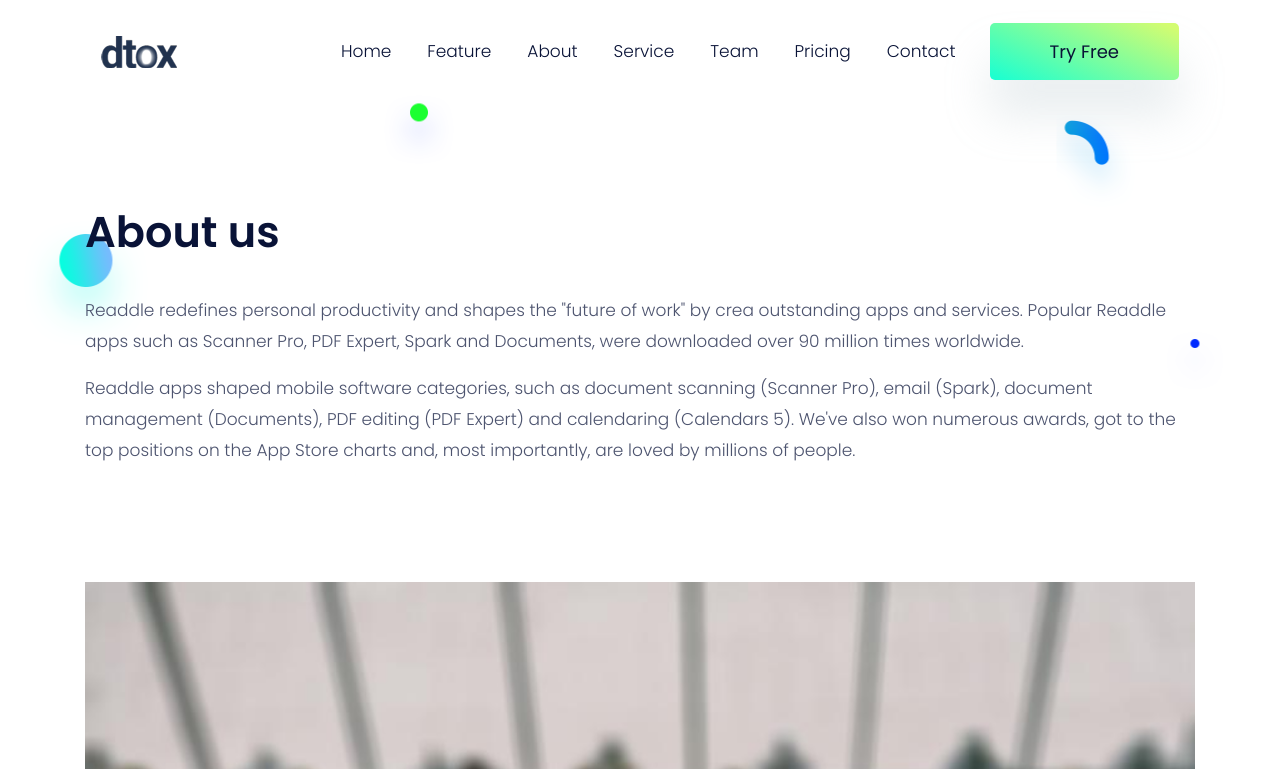
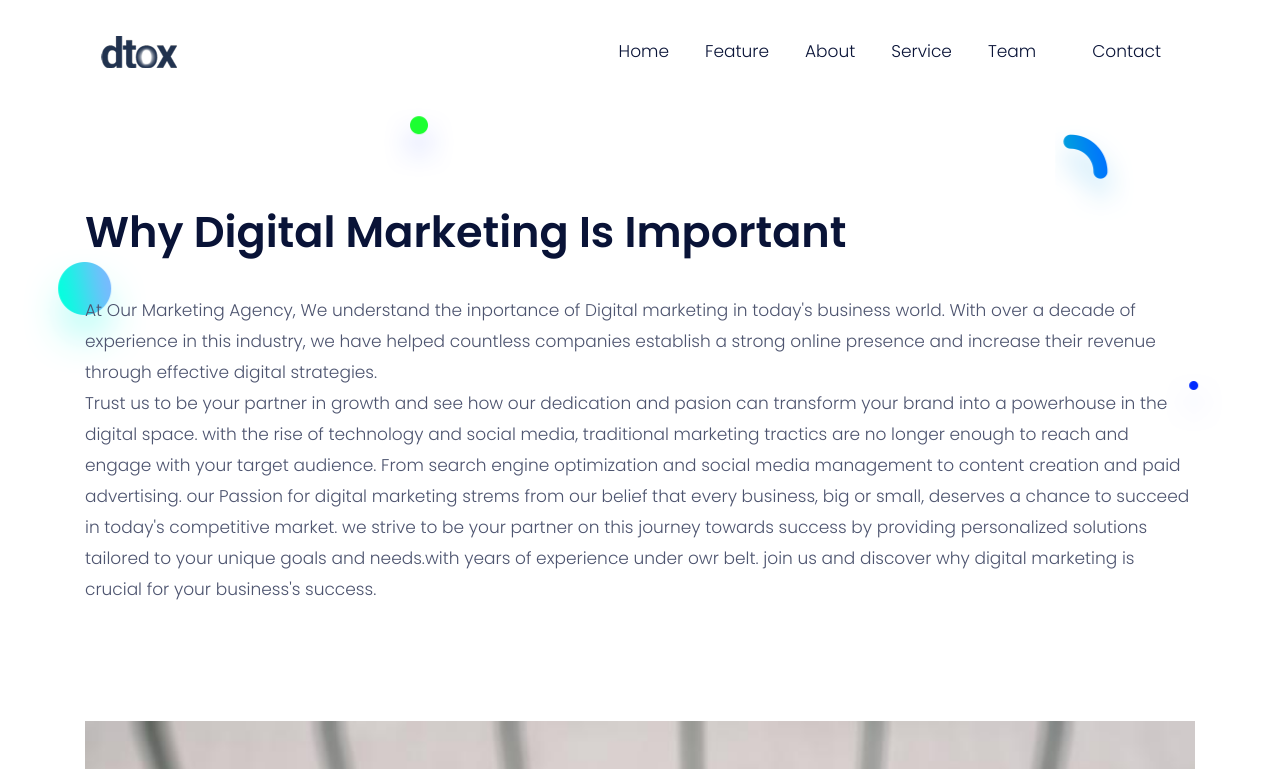
Before and after one commit to TwinkleAptech/The-Marketing-Agency, a plain HTML site: page about.html in a window 1280 px wide. Shown: the top 769 px of the page. Drawn offline with Linux system fonts and the light colour scheme.

Commit message:
Update about.html

```diff
--- a/about.html
+++ b/about.html
@@ -69,13 +69,13 @@
             <a class="nav-link page-scroll" href="index.html#team">Team</a>
           </li>
           <li class="nav-item">
-            <a class="nav-link page-scroll" href="index.html#pricing">Pricing</a>
+            <!--<a class="nav-link page-scroll" href="index.html#pricing">Pricing</a>-->
           </li>
           <li class="nav-item">
             <a class="nav-link" href="contact.html">Contact</a>
           </li>
         </ul>
-        <a href="#" class="btn btn-primary ml-lg-3 primary-shadow">Try Free</a>
+        <!--<a href="#" class="btn btn-primary ml-lg-3 primary-shadow">Try Free</a>-->
       </div>
     </nav>
   </div>
@@ -87,17 +87,11 @@
   <div class="container">
     <div class="row">
       <div class="col-lg-12">
-        <h2 class="section-title">About us</h2>
+        <h2 class="section-title">Why Digital Marketing Is Important</h2>
       </div>
       <div class="col-lg-12 mb-100">
-        <p>Readdle redefines personal productivity and shapes the "future of work" by crea
-          outstanding apps and services. Popular Readdle apps such as Scanner Pro, PDF
-          Expert, Spark and Documents, were downloaded over 90 million times worldwide.</p>
-        <p>Readdle apps shaped mobile software categories, such as document scanning
-          (Scanner Pro), email (Spark), document management (Documents), PDF editing
-          (PDF Expert) and calendaring (Calendars 5). We've also won numerous awards,
-          got to the top positions on the App Store charts and, most importantly, are loved
-          by millions of people.</p>
+        <p>At Our Marketing Agency, We understand the inportance of Digital marketing in today's business world. With over a decade of experience in this industry, we have helped countless companies establish a strong online presence and increase their revenue through effective digital strategies.<br>
+		Trust us to be your partner in growth and see how our dedication and pasion can transform your brand into a powerhouse in the digital space. with the rise of technology and social media, traditional marketing tractics are no longer enough to reach and engage with your target audience. From search engine optimization and social media management to content creation and paid advertising. our Passion for digital marketing strems from our belief that every business, big or small, deserves a chance to succeed in today's competitive market. we strive to be your partner on this journey towards success by providing personalized solutions tailored to your unique goals and needs.with years of experience under owr belt. join us and discover why digital marketing is crucial for your business's success.</p>
       </div>
       <div class="col-lg-12">
         <!-- about video -->
@@ -122,7 +116,7 @@
 <section class="section product" style="background-image: url(images/backgrounds/about-bg.png);">
   <div class="container">
     <div class="row justify-content-center">
-      <div class="col-lg-12 text-center">
+     <!-- <div class="col-lg-12 text-center">
         <h2 class="section-title">Our Product</h2>
         <p class="mb-100">Far far away, behind the word mountains, far from the <br> countries Vokalia and Consonantia.</p>
       </div>
@@ -138,7 +132,7 @@
       <div class="col-12 text-center">
         <a href="#" class="btn btn-primary">Explore More Product</a>
       </div>
-    </div>
+    </div>-->
   </div>
 
   <!-- our vision -->
@@ -147,11 +141,7 @@
     <div class="row">
       <div class="col-md-6">
         <h2 class="section-title">Our Vision</h2>
-        <p>Far far away, behind the word mountains,
-          far from the countries Vokalia and Consonantia,
-          there live the blind texts. Separated they
-          live in Bookmarksgrove right at the coast of the
-          Semantics, a large language ocean.</p>
+        <p>At our marketing agency, we are passionate about helping businesses grow and succeed in the digital world. Our team of experts brings together a diverse range of skills and experiences to provide our clients with innovative and effective marketing solutions. Our vision is simple: to be the go-to agency for businesses looking to elevate their digital presence and reach their target audience. We understand that the online landscape is contantly envolving, which is why we pride ourselves on staying ahead of the curve and delivering cutting-edge strategies for our client.</p>
       </div>
       <div class="col-md-6">
         <img src="images/about/vision.png" alt="vision" class="img-fluid w-100">
```
